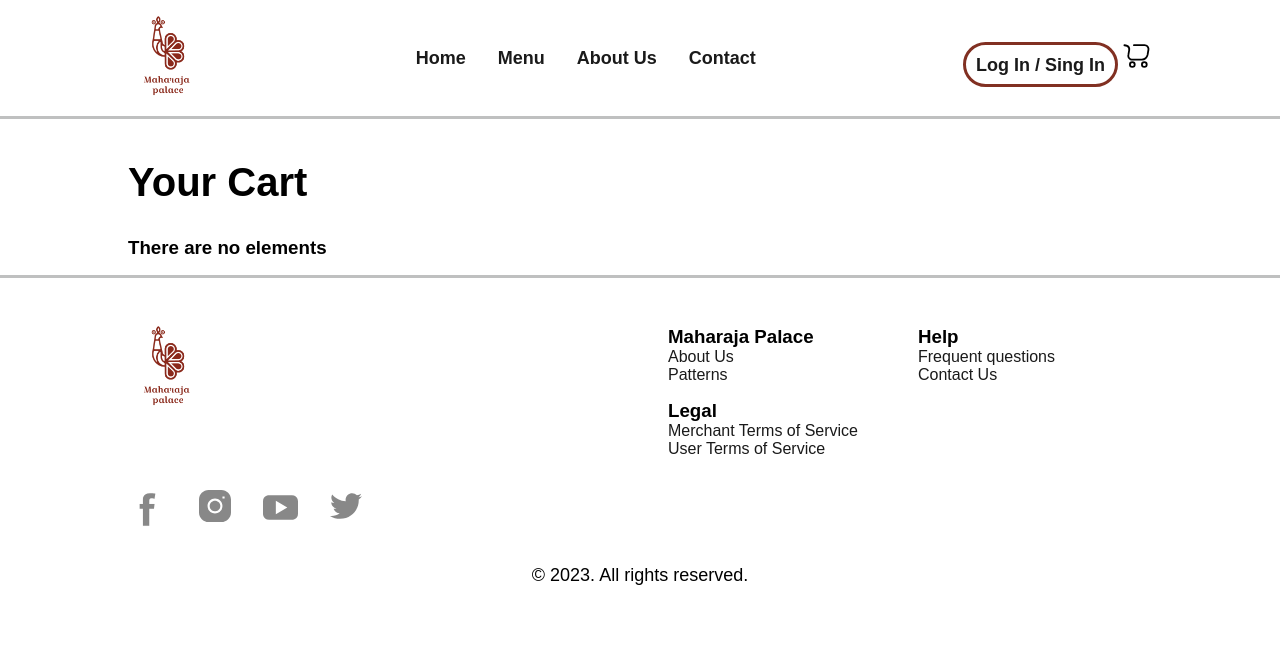
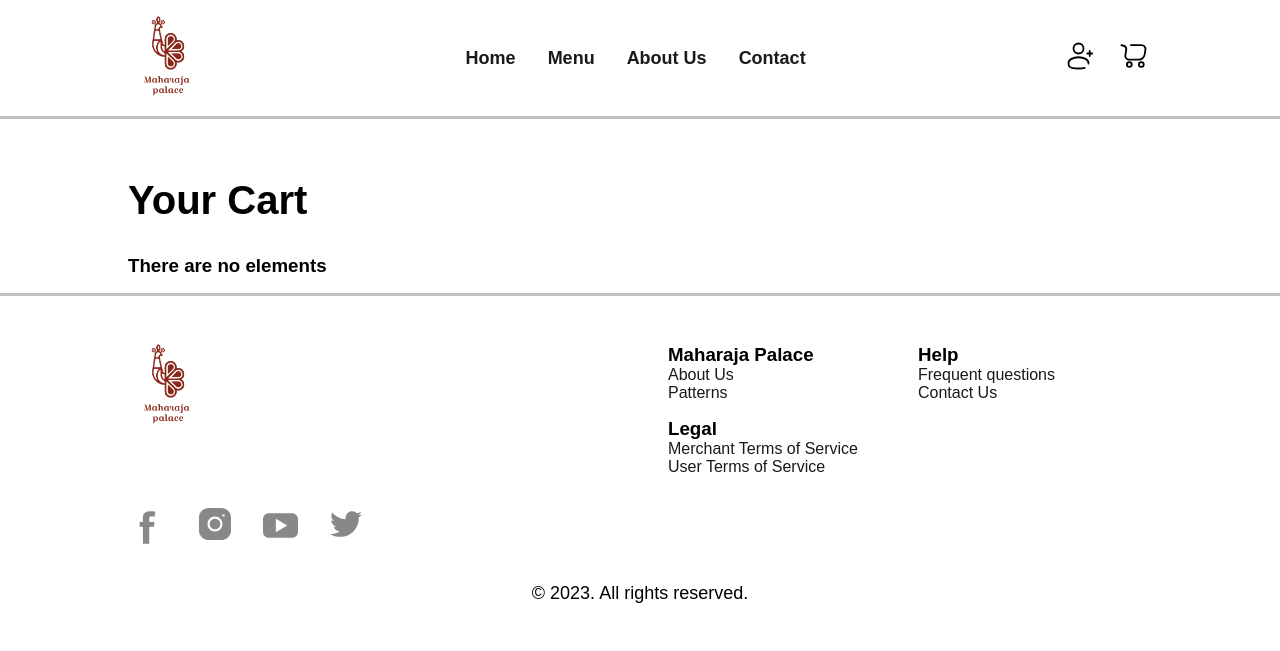
Before and after one commit to Kevingu08/Mahara-Palace-Backend, a PHP site: page /Mahara-Palace-Backend/shopping-cart.php in a window 1280 px wide. Shown: the top 651 px of the page. Run offline with PHP 8.4, Linux system fonts and the light colour scheme; some libraries are stand-ins or nearby versions.

Commit message:
navbar functionality fixed (login/profile/menu)

```diff
--- a/css/layout/navigation.css
+++ b/css/layout/navigation.css
@@ -55,6 +55,20 @@
   display: none;
 }
 
+.icon-nav-container{
+  display: flex;
+  gap: 1rem;
+}
+
+.icon-nav{
+  border-radius: .5rem;
+  padding: .2rem;
+}
+
+.icon-nav:hover{
+  background: var(--clr-main);
+}
+
 /* nav */
 
 @media (max-width: 767.98px) {
@@ -73,7 +87,7 @@
   .mobile-btn {
     display: block;
     position: absolute;
-    top: 3.5rem;
+    top: 3.3rem;
     right: 2rem;
     width: 1.5rem;
     height: 1.5rem;
@@ -105,7 +119,12 @@
     content: "";
     top: 0.5rem;
   }
+
   /* lineas (menu de hamburguesa) */
+
+  .mobile-check{
+    order: 3;
+  }
 
   /* animación menu de hamburguesa */
   .mobile-check:checked + .mobile-btn > .firts-line-menu {
@@ -147,4 +166,8 @@
     text-align: center;
     height: 80vh;
   }
+
+  .icon-nav-container{
+    order: 1;
+  }
 }
--- a/login.php
+++ b/login.php
@@ -6,6 +6,7 @@
     // Reference: https://medoo.in/api/select
     // Reference: https://medoo.in/api/insert
     if($_POST){
+        //apartado de login
         if(isset($_POST["login"])){
             $user = $database->select("tb_users","*",[
                 "usr"=>$_POST["username"]
@@ -27,6 +28,7 @@
                 $loginMessage = "wrong username or password";
             }
         }
+        //apartado de registro
         if(isset($_POST["signin"])){
             $validateUsername = $database->select("tb_users","*",[
                 "usr"=>$_POST["username"]
--- a/parts/nav.php
+++ b/parts/nav.php
@@ -1,3 +1,17 @@
+<?php
+// session_start();
+// session_destroy();
+    $current_path = basename(__FILE__);
+    echo   $current_path;
+
+    $path = "login.php";
+    $iconPath = "./imgs/add-user.svg";
+    if($_SESSION){
+        $iconPath = "./imgs/user-icon.svg";
+        $path = "user-profile.php";
+    }
+?>
+
 <nav class="top-nav" id="top-navigation">
             <a href="./index.php"><img class="logo-maharaja" src="./imgs/Maharaja-palace-logo.png" alt="Maharaja palace logo"></a>
 
@@ -12,13 +26,14 @@
 
             <ul class="nav-list" id="navigation-list">
                 <li><a class="nav-list-link" href="index.php">Home</a></li>
-                <li><a class="nav-list-link" href="menu.php">Menu</a></li>
+                <li><a class="nav-list-link" href="#categories-container">Menu</a></li>
                 <li><a class="nav-list-link" href="#footer">About Us</a></li>
                 <li><a class="nav-list-link" href="#footer">Contact</a></li>
             </ul>
-            <div>
-                <a href="login.php" class="btn-login">Log In / Sing In</a>
-                <a href="shopping-cart.php"><img src="./imgs/shopping-cart-svgrepo-com.svg" alt="shopping cart"></a>
+
+            <div class="icon-nav-container">
+                <a href="<?php echo $path?>" class=""><img class="icon-nav" src="<?php echo $iconPath?>" alt=""></a>
+                <a href="shopping-cart.php"><img class="icon-nav" src="./imgs/shopping-cart-svgrepo-com.svg" alt="shopping cart"></a>
             </div>
 
         </nav>
```
Also changed, not shown: index.php (+4 -10 lines), user-profile.php (+7 -39 lines), imgs/add-user.svg (added), imgs/user-icon.svg (added), imgs/user-svgrepo-com.svg (added).
